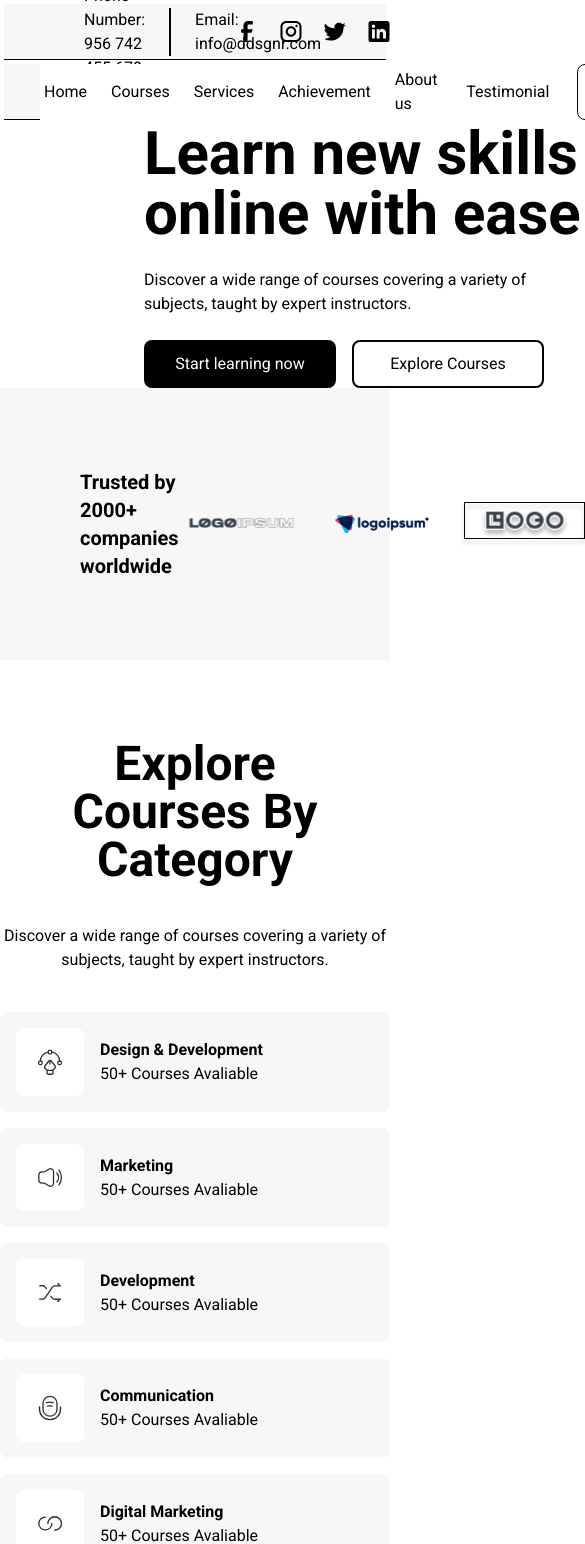
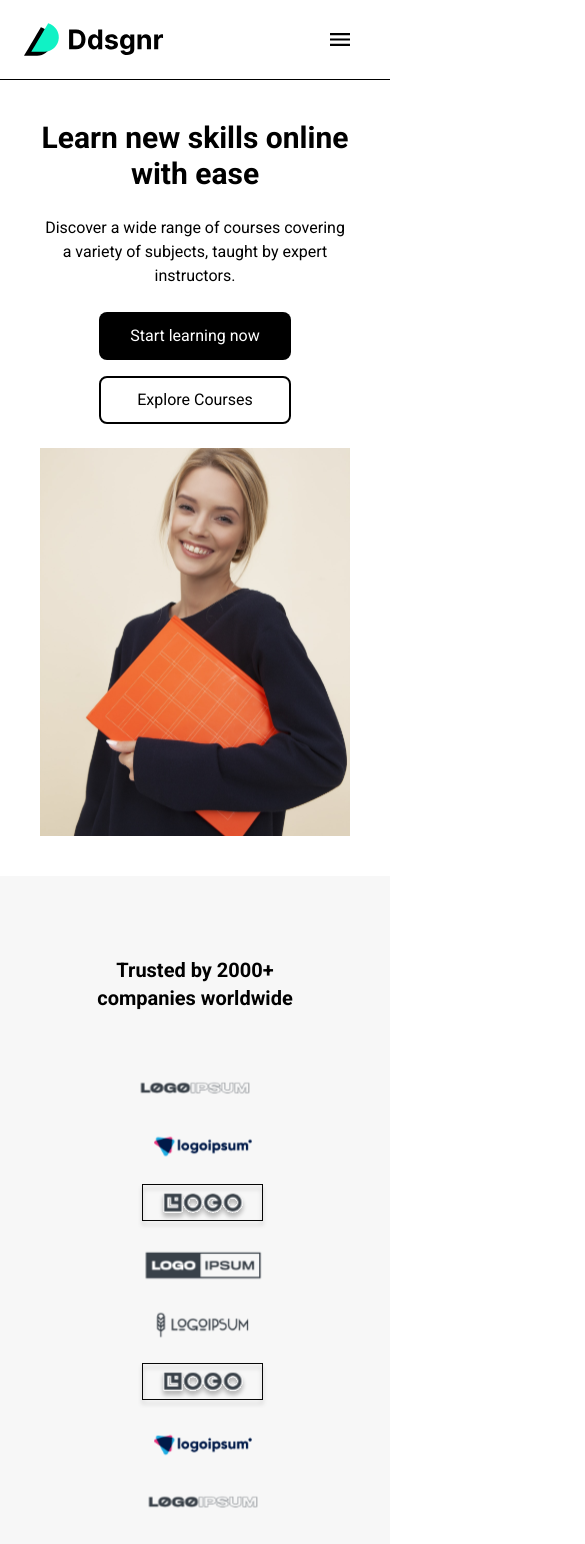
Before and after one commit to Shaheer-Ahmed-Malik/q2-assignment-6, a Next.js app: page / in a window 390 px wide. Shown: the top 1544 px of the page, 585 px wide, since content can reach past the window. Built offline with nearby package versions, Linux system fonts and the light colour scheme.

Commit message:
improve mobile reponciseness

```diff
--- a/src/app/components/Header.tsx
+++ b/src/app/components/Header.tsx
@@ -1,51 +1,105 @@
-import React from "react"
-import Link from "next/link"
-import Image from "next/image"
+import React from "react";
+import Link from "next/link";
+import Image from "next/image";
 
 const Header = () => {
   return (
-    <div >
+    <div>
+      <div>
+        {/* sm */}
+        <div className="block md:hidden">
+        <div className="flex justify-between items-center border-b border-black pr-10 pl-6 h-20">
+            <Image
+            src="/logo/logo.svg"
+            alt="logo"
+            width={140}
+            height={125}
+            />
+            <Image
+            src="/icon/hamburger.svg"
+            alt="logo"
+            width={20}
+            height={125}
+            />
+          </div>
+        </div>
+        {/* large */}
+        <div className="hidden md:block">
         <div className="flex justify-between bg-primary h-14 m-1 border-b-[1px] border-black">
           <ul className="flex space-x-6 ml-20 items-center">
             <li>Phone Number: 956 742 455 678</li>
-          <li className="border-l-2 border-black px-6">Email: info@ddsgnr.com</li>
+            <li className="border-l-2 border-black px-6">
+              Email: info@ddsgnr.com
+            </li>
           </ul>
 
           <div className="flex justify-end space-x-4 mr-4">
-          <Image src="/icon/facebook-1.svg" alt="logo" height={28} width={28} />
-          <Image src="/icon/instagram-2.svg" alt="logo" height={28} width={28} />
-          <Image src="/icon/twitter-4.svg" alt="logo" height={28} width={28} />
-          <Image src="/icon/linkedin-3.svg" alt="logo" height={28} width={28} />
+            <Image
+              src="/icon/facebook-1.svg"
+              alt="logo"
+              height={28}
+              width={28}
+            />
+            <Image
+              src="/icon/instagram-2.svg"
+              alt="logo"
+              height={28}
+              width={28}
+            />
+            <Image
+              src="/icon/twitter-4.svg"
+              alt="logo"
+              height={28}
+              width={28}
+            />
+            <Image
+              src="/icon/linkedin-3.svg"
+              alt="logo"
+              height={28}
+              width={28}
+            />
           </div>
         </div>
         <div className="flex m-1 justify-between items-center bg-primary h-14 border-b-[1px] border-black">
           <div className="ml-4">
             <Link href="/">
-              <Image
-              src="/logo/logo.svg"
-              alt="logo"
-              height={40}
-              width={125}
-              />
+              <Image src="/logo/logo.svg" alt="logo" height={40} width={125} />
             </Link>
           </div>
           <div className="flex space-x-6 m-5 bg-white border-r-rounded">
             <ul className="flex m-1 items-center space-x-6">
-                <li className="hover:cursor-pointer hover:underline hover:underline-offset-[15px]">Home</li>
-                <li className="hover:cursor-pointer hover:underline hover:underline-offset-[15px]">Courses</li>
-                <li className="hover:cursor-pointer hover:underline hover:underline-offset-[15px]">Services</li>
-                <li className="hover:cursor-pointer hover:underline hover:underline-offset-[15px]">Achievement</li>
-                <li className="hover:cursor-pointer hover:underline hover:underline-offset-[15px]">About us</li>
-                <li className="hover:cursor-pointer hover:underline hover:underline-offset-[15px]">Testimonial</li>
+              <li className="hover:cursor-pointer hover:underline hover:underline-offset-[15px]">
+                Home
+              </li>
+              <li className="hover:cursor-pointer hover:underline hover:underline-offset-[15px]">
+                Courses
+              </li>
+              <li className="hover:cursor-pointer hover:underline hover:underline-offset-[15px]">
+                Services
+              </li>
+              <li className="hover:cursor-pointer hover:underline hover:underline-offset-[15px]">
+                Achievement
+              </li>
+              <li className="hover:cursor-pointer hover:underline hover:underline-offset-[15px]">
+                About us
+              </li>
+              <li className="hover:cursor-pointer hover:underline hover:underline-offset-[15px]">
+                Testimonial
+              </li>
             </ul>
-                <button className="border-[1px] border-black w-20 rounded-lg hover:bg-black hover:text-white hover:border-hidden duration-300">login</button>
-                <button className="h-10 w-20 bg-black text-white rounded-lg hover:bg-white hover:text-black duration-300">sign up</button>
-
+            <button className="border-[1px] border-black w-20 rounded-lg hover:bg-black hover:text-white hover:border-hidden duration-300">
+              login
+            </button>
+            <button className="h-10 w-20 bg-black text-white rounded-lg hover:bg-white hover:text-black duration-300">
+              sign up
+            </button>
+          </div>
+        </div>
       </div>
       </div>
 
     </div>
-  )
-}
+  );
+};
 
-export default Header
+export default Header;
--- a/src/app/page.tsx
+++ b/src/app/page.tsx
@@ -5,11 +5,11 @@ export default function home() {
   return(
     <div>
       {/* home */}
-        <div className="flex justify-between items-center mx-36">
+        <div className=" md:flex md:justify-between items-center justify-center text-center p-10 md:mx-36">
           <div>
-            <h1 className="text-6xl font-bold w-[500px]">Learn new skills online with ease</h1>
-            <p className="w-[400px] mt-6">Discover a wide range of courses covering a variety of subjects, taught by expert instructors.</p>
-              <div className="mt-6 space-x-4">
+            <h1 className="text-3xl md:text-6xl font-bold md:w-[500px]">Learn new skills online with ease</h1>
+            <p className="md:w-[400px] mt-6">Discover a wide range of courses covering a variety of subjects, taught by expert instructors.</p>
+              <div className="my-6 space-y-4 md:space-x-4">
                 <button className="bg-black text-white h-12 w-48 rounded-lg hover:scale-105 duration-300">Start learning now</button>
                 <button className="border-2 border-black h-12 w-48 rounded-lg hover:scale-105 duration-300 hover:bg-primary">Explore Courses</button>
               </div>
@@ -19,18 +19,26 @@ export default function home() {
           </div>
        </div>
        {/* trusted */}
-       <div className="flex p-20 bg-primary text-xl font-bold justify-between items-center">
+       <div className="flex flex-col md:flex-row justify-between items-center text-center space-y- h-screen p-20 bg-primary text-xl font-bold ">
           <h2>Trusted by 2000+ companies worldwide</h2>
-          <div className="flex justify-between space-x-4">
+          <div className="flex flex-col md:flex-row items-center justify-between space-y-4 space-x-4">
             <Image src="/logo/air1.svg" alt="aefs" width={130} height={200} />
             <Image src="/logo/air2.svg" alt="aefs" width={130} height={200} />
             <Image src="/logo/air3.svg" alt="aefs" width={130} height={200} />
             <Image src="/logo/air4.svg" alt="aefs" width={130} height={200} />
-            <Image src="/logo/air5.svg" alt="aefs" width={130} height={200} />
+            <Image src="/logo/air5.svg" alt="aefs" width={130} height={200} className="block md:hidden" />
+            <Image src="/logo/air3.svg" alt="aefs" width={130} height={200} className="block md:hidden" />
+            <Image src="/logo/air2.svg" alt="aefs" width={130} height={200} className="block md:hidden" />
+            <Image src="/logo/air1.svg" alt="aefs" width={130} height={200} className="block md:hidden" />
+            <Image src="/logo/air4.svg" alt="aefs" width={130} height={200} className="block md:hidden" />
+            <Image src="/logo/air2.svg" alt="aefs" width={130} height={200} className="block md:hidden" />
+
+
+
           </div>
        </div>
        {/* course */}
-       <div>
+       <div className="p-10 md:p-0">
           <div className="text-center mt-10">
             <h1 className="p-10 text-5xl font-bold ">Explore Courses By Category</h1>
             <p>Discover a wide range of courses covering a variety of subjects, taught by expert instructors.</p>
@@ -205,7 +213,7 @@ export default function home() {
               <p>Your ultimate guide to learning</p>
             </div>
             <div>
-              <div className="grid lg:grid-cols-3 md:grid-cols-2 sm:grid-cols-1 gap-y-6 mt-10">
+              <div className="grid lg:grid-cols-3 md:grid-cols-2 sm:grid-cols-1 gap-y-6 p-4 md:pl-10 mt-10">
                 {/* YAHA SE */}
                 <div className="w-96 bg-primary rounded-lg">
 
```
Also changed, not shown: public/icon/hamburger.svg (added). Lines whose indentation alone changed are shown as unchanged.
